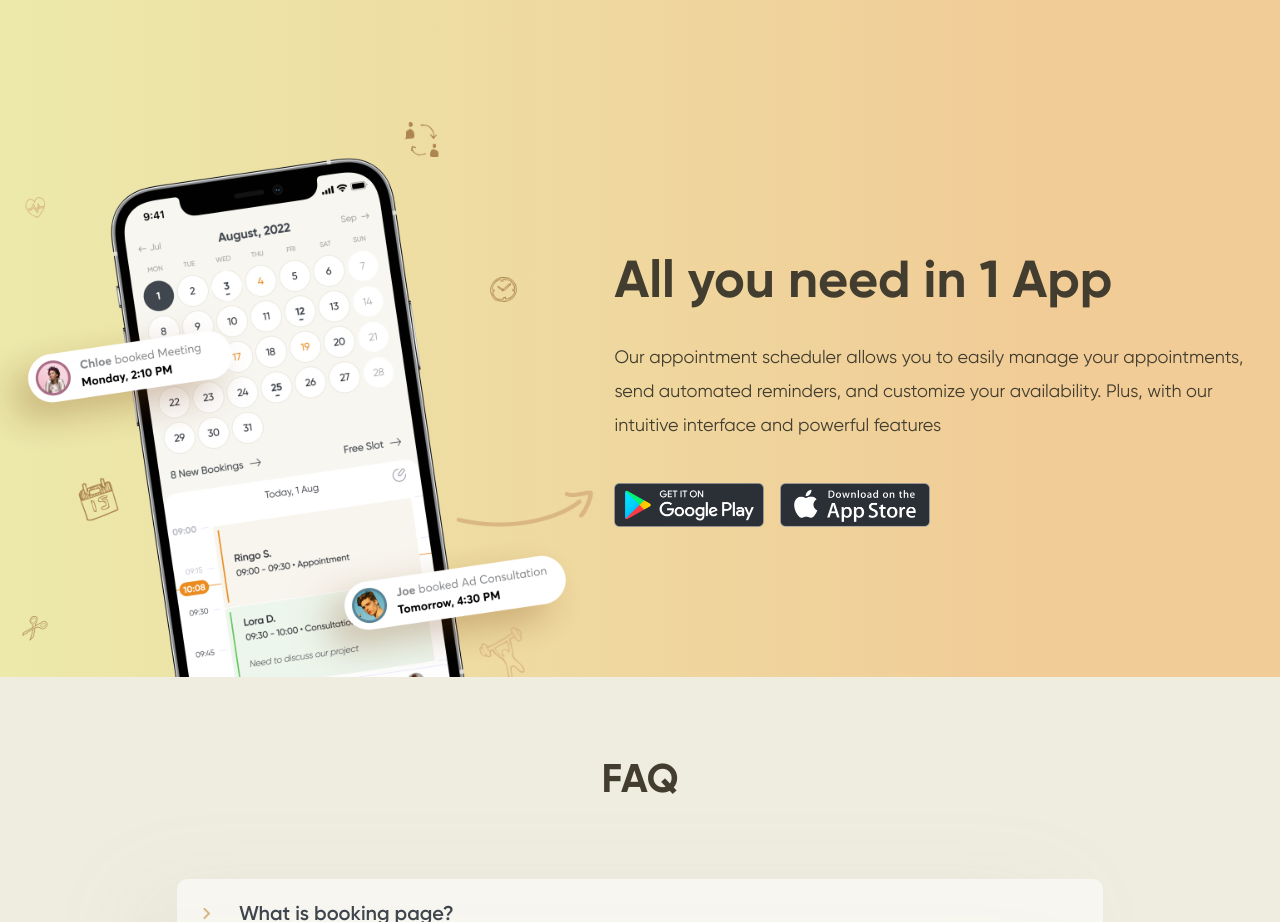
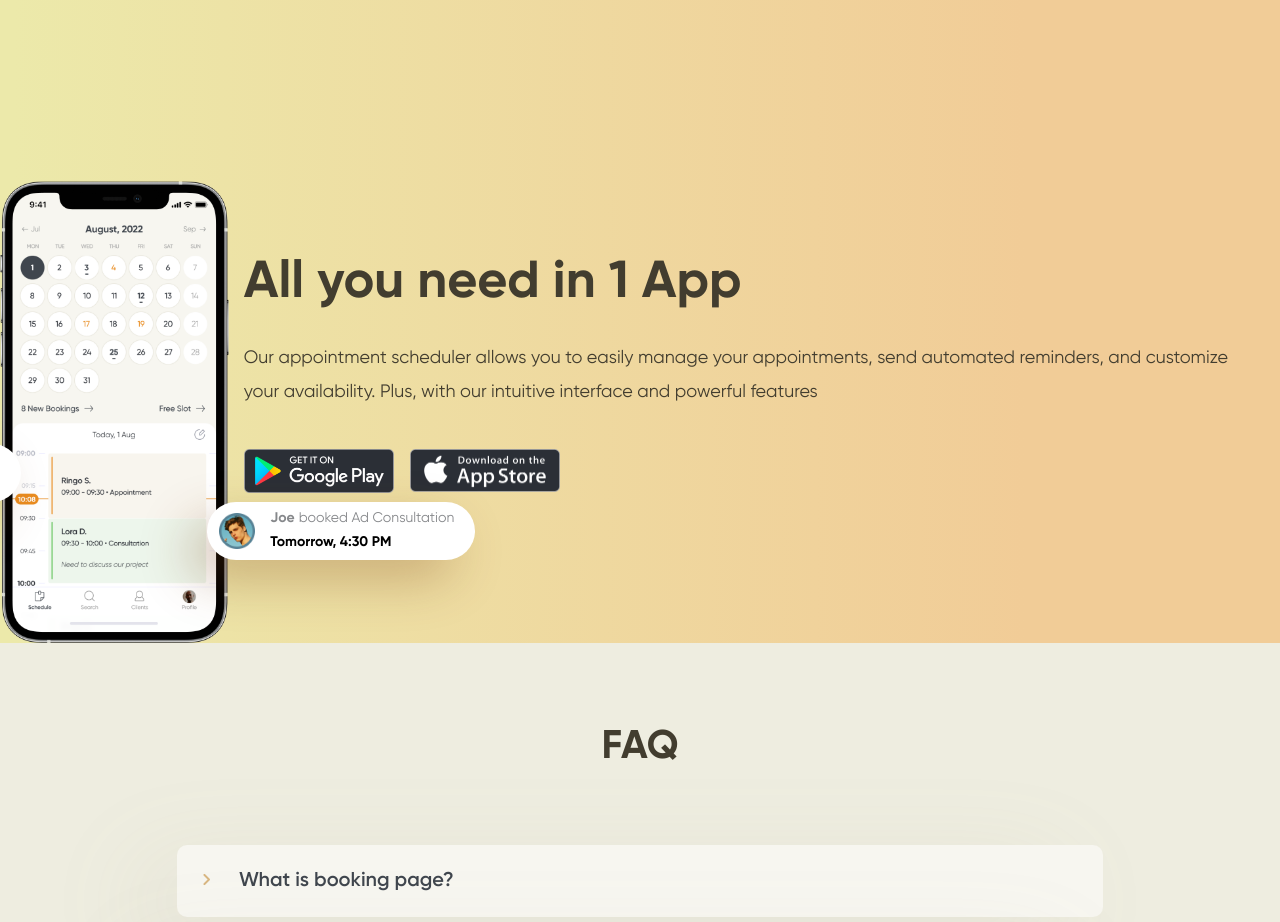
Before and after one commit to sabationok/calday-next-app_2, a Next.js app: page / in a window 1280 px wide. Shown: the part 4040-4962 px from the top of the page. Built offline with nearby package versions, Linux system fonts and the light colour scheme.

Commit message:
16 Download section rfixing start

```diff
--- a/src/components/SectionBuyNow/SectionBuyNow.tsx
+++ b/src/components/SectionBuyNow/SectionBuyNow.tsx
@@ -1,5 +1,4 @@
 import styled from "styled-components";
-import testData from "@/testData";
 import ByNowZone from "./ByNowZone/ByNowZone";
 
 export type SectionBuyNowProps = {
--- a/src/components/SectionDownloadApp/PhoneImage.tsx
+++ b/src/components/SectionDownloadApp/PhoneImage.tsx
@@ -2,7 +2,7 @@ import Image, { StaticImageData } from "next/image";
 import styled from "styled-components";
 import EventItem, { IEventItem } from "../atoms/EventItem";
 
-export type ByNowSectionImg = {
+export type DownloadSectionImgProps = {
   imageUrl: string | StaticImageData;
   alt: string;
   eventItems: {
@@ -10,16 +10,16 @@ export type ByNowSectionImg = {
     right: IEventItem;
   };
 };
-const HeroImage: React.FC<ByNowSectionImg> = ({
+const PhoneImage: React.FC<DownloadSectionImgProps> = ({
   imageUrl,
   alt,
   eventItems,
 }) => {
   return (
-    <HeroImageContainer>
-      <HeroImageBox>
+    <PhoneImageContainer>
+      <PhoneImageBox>
         <Image src={imageUrl} alt={alt} />
-      </HeroImageBox>
+      </PhoneImageBox>
 
       <EventItemsContainer>
         <EventItem
@@ -31,11 +31,11 @@ const HeroImage: React.FC<ByNowSectionImg> = ({
           style={{ bottom: 0, right: 0, minWidth: "265" }}
         />
       </EventItemsContainer>
-    </HeroImageContainer>
+    </PhoneImageContainer>
   );
 };
 
-const HeroImageContainer = styled.div`
+const PhoneImageContainer = styled.div`
   display: flex;
   align-items: flex-start;
   justify-content: center;
@@ -43,16 +43,16 @@ const HeroImageContainer = styled.div`
   position: relative;
 
   width: 100%;
-  height: 480px;
+  /* height: 480px; */
 
-  padding-top: 76px;
-  overflow: hidden;
-  @media screen and (min-width: 960px) {
+  /* padding-top: 76px; */
+  /* overflow: hidden; */
+  /* @media screen and (min-width: 960px) {
     height: 429px;
-  }
+  } */
 `;
 
-const HeroImageBox = styled.div`
+const PhoneImageBox = styled.div`
   display: flex;
   align-items: center;
   justify-content: center;
@@ -88,4 +88,4 @@ const EventItemsContainer = styled.div`
     max-height: 116px;
   }
 `;
-export default HeroImage;
+export default PhoneImage;
--- a/src/components/SectionDownloadApp/SectionDownloadApp.tsx
+++ b/src/components/SectionDownloadApp/SectionDownloadApp.tsx
@@ -2,14 +2,11 @@ import Image, { StaticImageData } from "next/image";
 import Link from "next/link";
 import styled from "styled-components";
 import { TitleH2, SubTitle } from "../atoms";
+import PhoneImage, { DownloadSectionImgProps } from "./PhoneImage";
 
 export type SectionDownloadAppProps = {
   title: string;
   descr: string;
-  heroImage: {
-    imageURL: string | StaticImageData;
-    alt: string;
-  };
   downloadAppLinks: {
     imageURL: string | StaticImageData;
     alt: string;
@@ -17,31 +14,30 @@ export type SectionDownloadAppProps = {
   }[];
 };
 
-const SectionDownloadApp: React.FC<SectionDownloadAppProps> = ({
-  heroImage,
-  title,
-  descr,
-  downloadAppLinks,
-}) => {
+const SectionDownloadApp: React.FC<
+  SectionDownloadAppProps & DownloadSectionImgProps
+> = ({ title, descr, downloadAppLinks, ...props }) => {
+  console.log({ ...props });
   return (
     <Section>
       <ImageSide>
-        <Image src={heroImage.imageURL} alt={heroImage.alt} />
+        {/* <Image src={heroImage.imageURL} alt={heroImage.alt} /> */}
+        <PhoneImage {...props} />
       </ImageSide>
 
       <TextSide>
-        <TitleH2
+        <StTitleH2
           fontWeight={800}
           fontSize={52}
           margin="148px 0 32px"
           textAlign="start"
         >
           {title}
-        </TitleH2>
+        </StTitleH2>
 
-        <SubTitle margin="0 0 40px" textAlign="start" lineHeight={1.89}>
+        <StSubTitle margin="0 0 40px" textAlign="start" lineHeight={1.89}>
           {descr}
-        </SubTitle>
+        </StSubTitle>
 
         <DownloadLinks>
           {downloadAppLinks.map(({ link, imageURL, alt }) => (
@@ -60,8 +56,8 @@ const Section = styled.section`
   align-items: flex-start;
   justify-content: center;
 
-  @media screen and (max-width: 768px) {
-    flex-wrap: wrap-reverse;
+  @media screen and (max-width: 960px) {
+    flex-wrap: wrap;
   }
 `;
 
@@ -85,10 +81,25 @@ const TextSide = styled.div`
 
 const DownloadLinks = styled.div`
   display: flex;
+  justify-content: center;
   flex-wrap: wrap;
   gap: 16px;
 `;
 
+const StTitleH2 = styled(TitleH2)`
+  font-size: 36px;
+  text-align: center;
+  @media screen and (min-width: 960px) {
+    font-size: 52px;
+    text-align: start;
+  }
+`;
+const StSubTitle = styled(SubTitle)`
+  text-align: center;
+  @media screen and (min-width: 960px) {
+    text-align: start;
+  }
+`;
 const GetAppLink = styled(Link)`
   width: 150px;
   min-width: 150px;
--- a/src/img/index.ts
+++ b/src/img/index.ts
@@ -19,7 +19,7 @@ import futureImg_1_2x from "./futureImg_1_2x.png";
 import futureImg_2_2x from "./futureImg_2_2x.png";
 import futureImg_3_2x from "./futureImg_3_2x.png";
 import futureImg_4_2x from "./futureImg_4_2x.png";
-import iPhone_image_2x from "./iPhone_image_2x.png";
+import iPhone_image_2x from "./iPhone_12_pro.png";
 import Google_Play from "./Google_Play.png";
 import App_Store from "./App_Store.png";
 import bckgrnd_element_hero from "./bckgrnd_element_hero.png";
--- a/src/testData/testData.data.ts
+++ b/src/testData/testData.data.ts
@@ -1,5 +1,5 @@
 import { FooterProps } from "@/components/Footer/Footer";
-import { FooterListProps } from "@/components/Footer/FooterMenuList";
+import { DownloadSectionImgProps } from "@/components/SectionDownloadApp/PhoneImage";
 import { SectionDownloadAppProps } from "@/components/SectionDownloadApp/SectionDownloadApp";
 import { SectionFAQProps } from "@/components/SectionFAQ/SectionFAQ";
 import { SectionFeaturesProps } from "@/components/SectionFeatures/SectionFeatures";
@@ -223,18 +223,33 @@ export const shedulingSectionData: SectionShedulingType = {
   ],
 };
 
-export const downloadAppSectionData: SectionDownloadAppProps = {
+export const downloadAppSectionData: SectionDownloadAppProps &
+  DownloadSectionImgProps = {
   title: "All you need in 1 App",
   descr:
     "Our appointment scheduler allows you to easily manage your appointments, send automated reminders, and customize your availability. Plus, with our intuitive interface and powerful features",
-  heroImage: {
-    imageURL: images.iPhone_image_2x,
-    alt: "iphone 12 pro",
-  },
   downloadAppLinks: [
     { imageURL: images.Google_Play, alt: "get on Play Market", link: "#" },
     { imageURL: images.App_Store, alt: "get on App Store", link: "#" },
   ],
+  imageUrl: images.iPhone_image_2x,
+  alt: "iphone 12 pro",
+  eventItems: {
+    left: {
+      avatar: images.avatarLeft,
+      alt: "",
+      name: "Chloe",
+      event: "booked Meeting",
+      date: "Monday, 2:10 PM",
+    },
+    right: {
+      avatar: images.avatarRight,
+      alt: "",
+      name: "Joe",
+      event: "booked Ad Consultation",
+      date: "Tomorrow, 4:30 PM",
+    },
+  },
 };
 
 export const faqSectionData: SectionFAQProps = {
```
Also changed, not shown: src/img/iPhone_12_Pro.png (renamed from src/img/iPhone 12 Pro.png).
